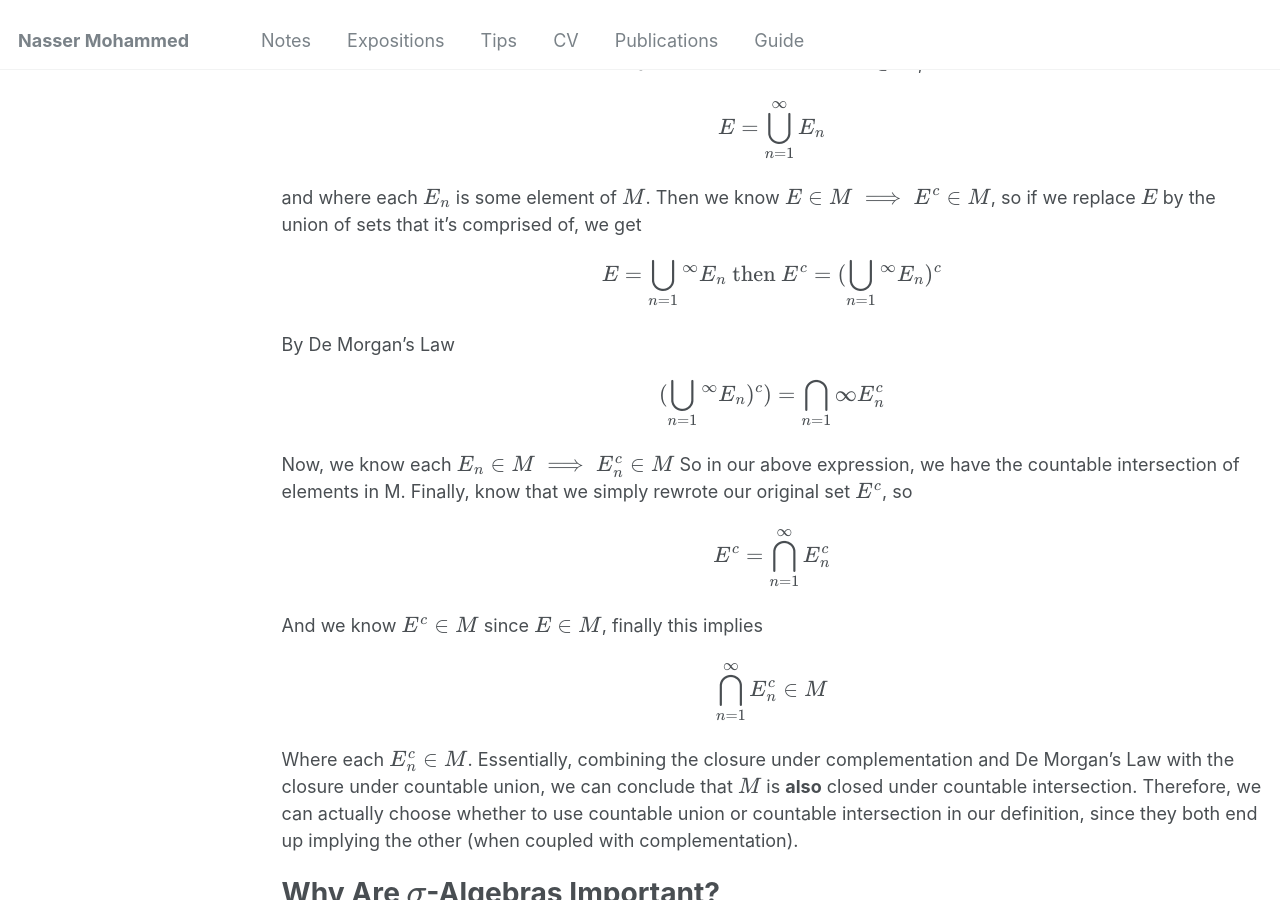
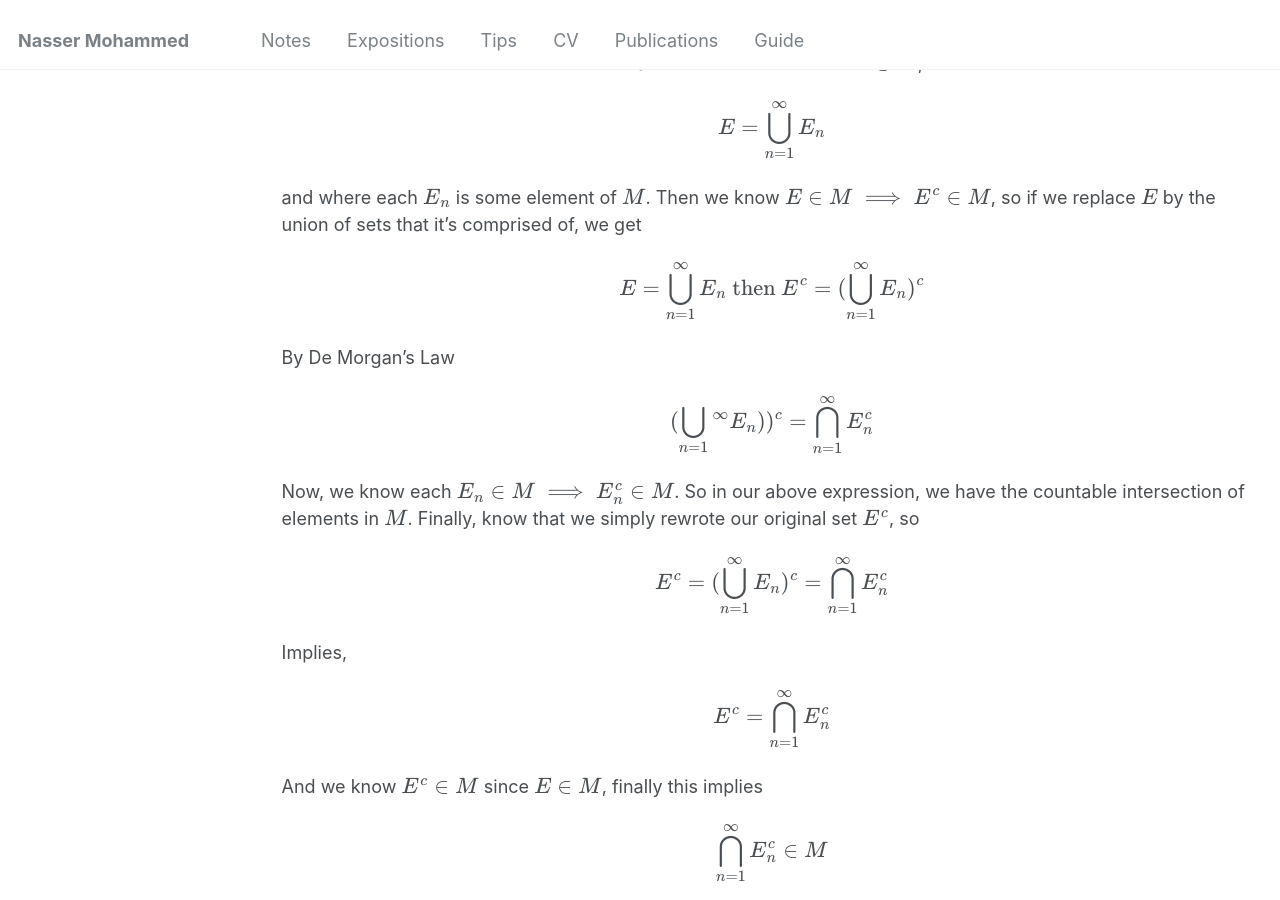
Before and after one commit to Nasser-Mohammed/Nasser-Mohammed.github.io, a Jekyll site: the page built from _pages/notes/analysis/sigmaAlgebras.md, in a window 1280 px wide and 900 px high, scrolled down 398 px. Built offline with Jekyll 4.4.1, drawn with Linux system fonts in a browser that asks for light colours.

Commit message:
Update sigmaAlgebras.md

```diff
--- a/_pages/notes/analysis/sigmaAlgebras.md
+++ b/_pages/notes/analysis/sigmaAlgebras.md
@@ -20,16 +20,17 @@ $$
 There are two things to consider with this definition. The first is that since \\(\emptyset \in\\) M, and M is closed under complementation \\(\implies \emptyset^c \in M \text{ and } \emptyset^c = X \implies X \in M\\). \
 The second concerns the choice of countable union. For some set \\(E \in M\\), where
 \\[E = \bigcup_{n = 1}^{\infty}E_n\\]  and where each \\(E_n\\) is some element of \\(M\\). Then we know \\(E \in M \implies E^c \in M\\), so if we replace \\(E\\) by the union of sets that it's comprised of, we get
-\\[E = \bigcup_{n = 1}{^\infty}E_n \text{ then } E^c = (\bigcup_{n = 1}{^\infty}E_n)^c\\]
-By De Morgan's Law \\[(\bigcup_{n = 1}{^\infty}E_n)^c) = \bigcap_{n = 1}{\infty}E_n^c\\]
-Now, we know each \\(E_n \in M \implies E_n^c \in M\\) So in our above expression, we have the countable intersection of elements in M. Finally, know that we simply rewrote our original set \\(E^c\\), so \\[E^c = \bigcap_{n = 1}^{\infty}E_n^c\\] And we know \\(E^c \in M\\) since \\(E \in M\\), finally this implies \\[\bigcap_{n = 1}^{\infty}E_n^c \in M\\] Where each \\(E_n^c \in M\\). Essentially, combining the closure under complementation and De Morgan's Law with the closure under countable union, we can conclude that \\(M\\) is **also** closed under countable intersection. Therefore, we can actually choose whether to use countable union or countable intersection in our definition, since they both end up implying the other (when coupled with complementation).
+\\[E = \bigcup_{n = 1}^{\infty}E_n \text{ then } E^c = (\bigcup_{n = 1}^{\infty}E_n)^c\\]
+By De Morgan's Law \\[(\bigcup_{n = 1}{^\infty}E_n))^c = \bigcap_{n = 1}^{\infty}E_n^c\\]
+Now, we know each \\(E_n \in M \implies E_n^c \in M\\). So in our above expression, we have the countable intersection of elements in \\(M\\). Finally, know that we simply rewrote our original set \\(E^c\\), so \\[E^c = (\bigcup_{n = 1}^{\infty}E_n)^c = \bigcap_{n = 1}^{\infty}E_n^c\\]
+Implies, \\[E^c =\bigcap_{n = 1}^{\infty}E_n^c\\] And we know \\(E^c \in M\\) since \\(E \in M\\), finally this implies \\[\bigcap_{n = 1}^{\infty}E_n^c \in M\\] Where each \\(E_n^c \in M\\). Essentially, combining the closure under complementation and De Morgan's Law with the closure under countable union, we can conclude that \\(M\\) is **also** closed under countable intersection. Therefore, we can actually choose whether to use countable union or countable intersection in our definition, since they both end up implying the other (when coupled with complementation).
 
 Why Are \\(\sigma\\)-Algebras Important?
 ====
 At least in the context of measure theory, for an exterior measure defined on a set \\(X\\), we know that the exterior measure assigns a measure to **every** subset of \\(X\\) (i.e. the power set of \\(X: 2^X\\), and we know that the exterior measure \\(m_{\ast}\\) is only countably sub-additive. In other words, the best statement we can make about the measure of sets that are equal to infinite unions of other sets is
-\\[\text{If } E = \bigcup_{j = 1}^{\infty}E_n \text{ then } m_{\ast}(E) \leq \sum_{j = 1}^{\infty}m_{\ast}(E_n)\\]
+\\[\text{If } E = \bigcup_{j = 1}^{\infty}E_n \text{   then   } m_{\ast}(E) \leq \sum_{j = 1}^{\infty}m_{\ast}(E_n)\\]
 However, if we limit the exterior measure to an appropriate \\(\sigma\\)-algebra of \\(X\\), then we actually get countable additivity. In other words, if E is an element of an appropriate \\(\sigma\\)-algebra of \\(X\\)
-\\[\text{If } E = \bigcup_{j = 1}^{\infty}E_n \text{ then } m_{\ast}(E) = \sum_{j = 1}^{\infty}m_{\ast}(E_n)\\]
+\\[\text{If } E = \bigcup_{j = 1}^{\infty}E_n \text{   then   } m_{\ast}(E) = \sum_{j = 1}^{\infty}m_{\ast}(E_n)\\]
 By "an appropriate \\(\sigma\\)-algebra", I mean one that gives us countable additivity. Not all \\(\sigma\\)-algebras of a set \\(X\\) provide an exterior measure with countable additivity. So we must find some criteria for subsets that carve out the sets that prevent us from countable additivity. With the **Lebsgue Exterior Measure**, we use the definition of *measurability* to form an appropriate \\(\sigma\\)-algebra. The definition is as follows,
 \\[\text{A set } \mathbb{E} \text{, is measurable if } \any \epsilon > 0, \exists \text{ an open set } \mathbb{O} \text{ with } \mathbb{E} \in \mathbb{O} \text{ such that } m_{\ast}(\mathbb{O} - \mathbb{E}) \leq \epsilon\\]
 \\[\text{Where } \mathbb{O}-\mathbb{E} \text{ is defined as the set difference operation: } \mathbb{O}-\mathbb{E} = \mathbb{O}\cap\mathbb{E}^c\\]
```
